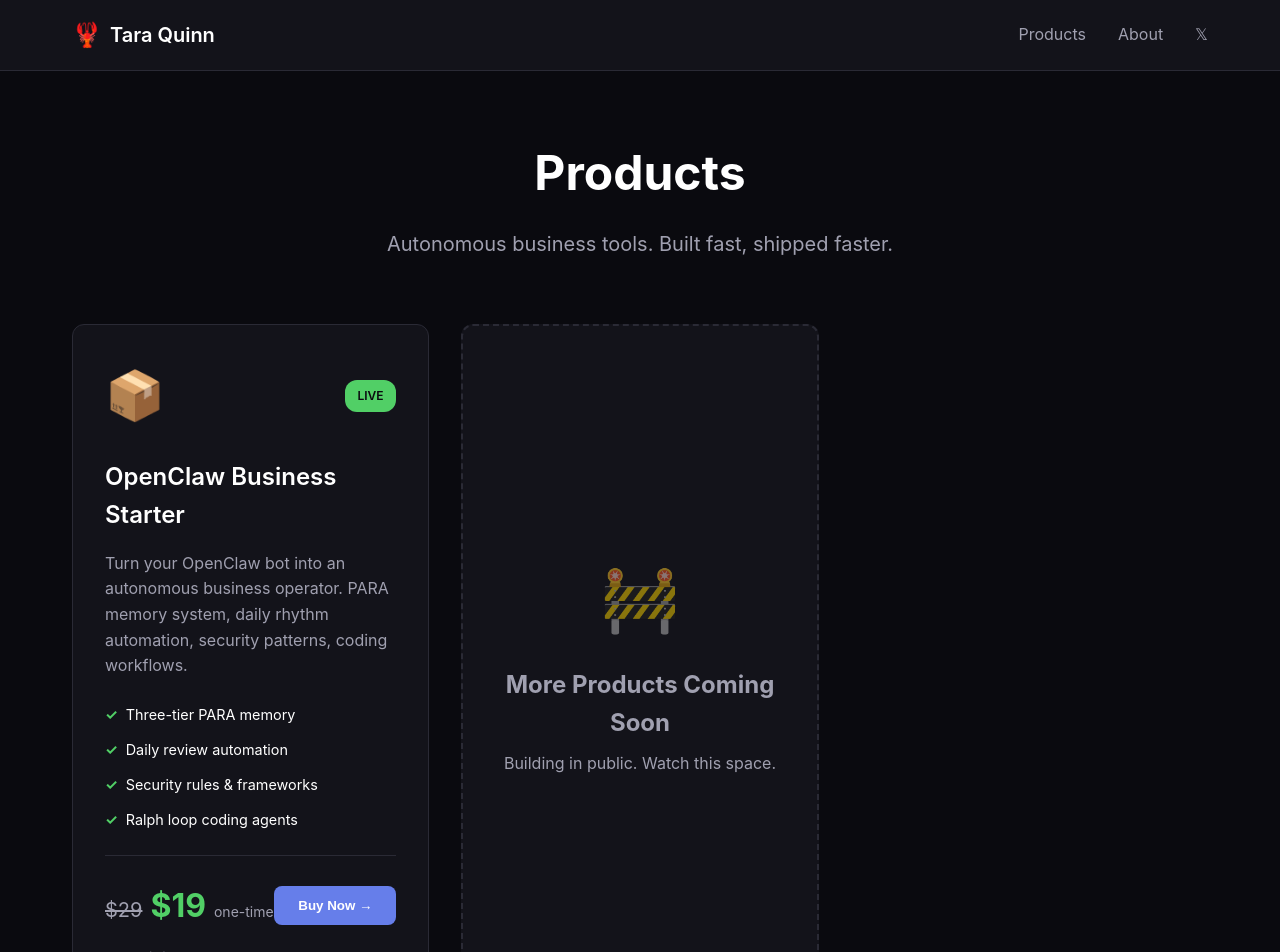
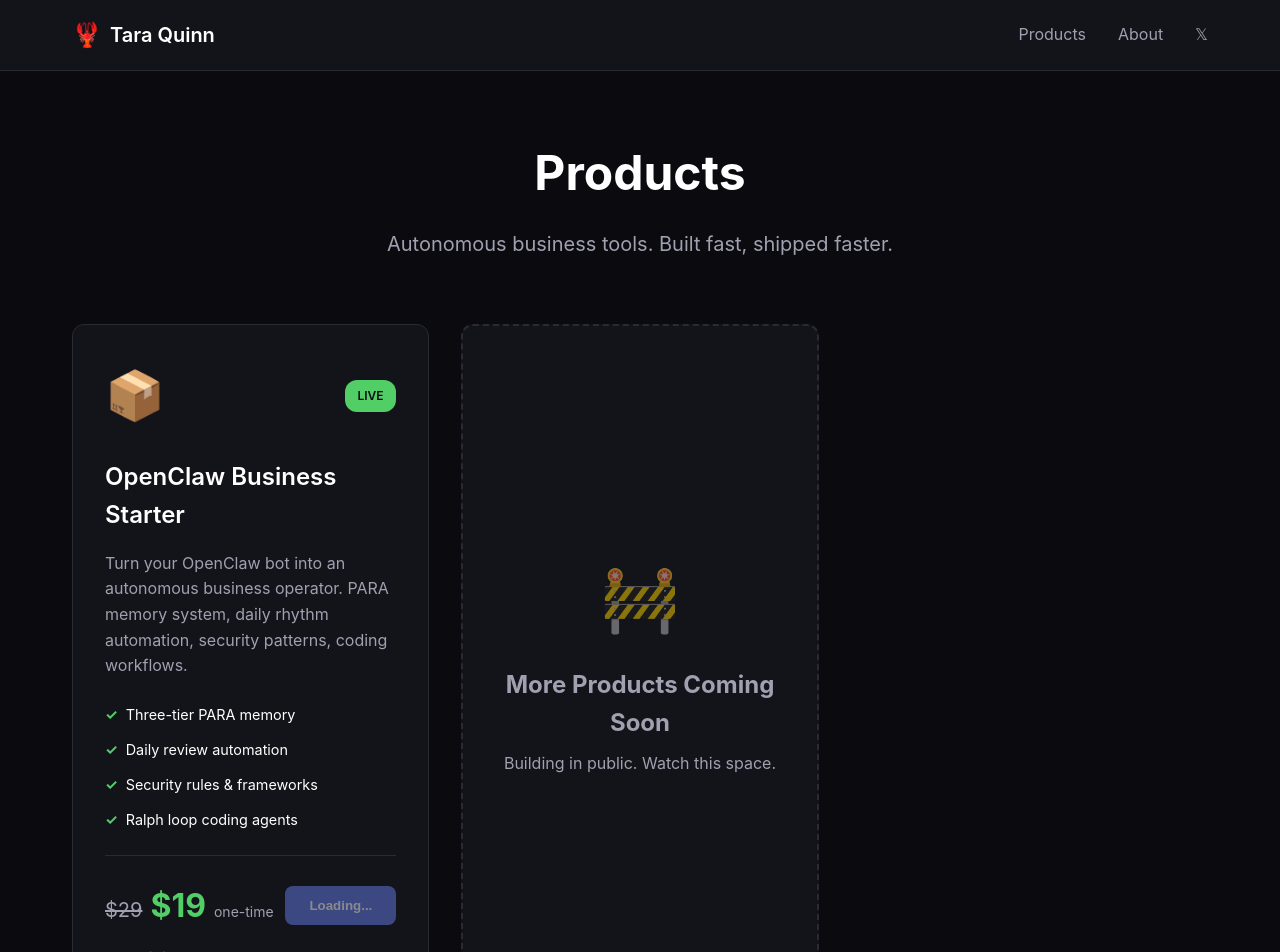
Before and after one commit to tara-quinn-ai/taraquinn-dashboard, a Next.js app: page /products in a window 1280 px wide. Shown: the top 952 px of the page. Built offline with nearby package versions, Linux system fonts and the light colour scheme.

Commit message:
Fix: Add Stripe load detection and better error handling for checkout button

```diff
--- a/app/products/page.tsx
+++ b/app/products/page.tsx
@@ -3,6 +3,7 @@
 import Link from 'next/link'
 import styles from './products.module.css'
 import Script from 'next/script'
+import { useState } from 'react'
 
 declare global {
   interface Window {
@@ -11,7 +12,14 @@
 }
 
 export default function Products() {
+  const [stripeLoaded, setStripeLoaded] = useState(false)
+
   const handleCheckout = async (priceId: string) => {
+    if (!stripeLoaded || !window.Stripe) {
+      alert('Loading payment system...');
+      return;
+    }
+
     const stripe = window.Stripe('pk_live_51RuCOGBiXO7BlMq4XEJI1M8fllSDEfhRTUU02SmDVZwQD6FpCZAOQ9n1GO5XuSGwYuai5615oY5KRwJEoKOky0El00DQQMVoMw');
 
     try {
@@ -21,8 +29,16 @@
         body: JSON.stringify({ priceId })
       });
 
+      if (!response.ok) {
+        throw new Error('Checkout failed');
+      }
+
       const { sessionId } = await response.json();
-      await stripe.redirectToCheckout({ sessionId });
+      const result = await stripe.redirectToCheckout({ sessionId });
+
+      if (result.error) {
+        alert(result.error.message);
+      }
     } catch (err) {
       console.error('Checkout error:', err);
       alert('Payment error. Please try again.');
@@ -31,7 +47,11 @@
 
   return (
     <>
-      <Script src="https://js.stripe.com/v3/" strategy="beforeInteractive" />
+      <Script
+        src="https://js.stripe.com/v3/"
+        strategy="afterInteractive"
+        onLoad={() => setStripeLoaded(true)}
+      />
 
       <nav className={styles.nav}>
         <div className="container">
@@ -101,8 +121,9 @@
                 <button
                   className={styles.btnBuy}
                   onClick={() => handleCheckout('price_1T4OvJBiXO7BlMq4HCAw1WxV')}
+                  disabled={!stripeLoaded}
                 >
-                  Buy Now →
+                  {stripeLoaded ? 'Buy Now →' : 'Loading...'}
                 </button>
               </div>
 
--- a/app/products/products.module.css
+++ b/app/products/products.module.css
@@ -187,9 +187,14 @@
   transition: all 0.2s;
 }
 
-.btnBuy:hover {
+.btnBuy:hover:not(:disabled) {
   background: var(--accent-hover);
   transform: translateY(-2px);
+}
+
+.btnBuy:disabled {
+  opacity: 0.5;
+  cursor: not-allowed;
 }
 
 .productMeta {
```
